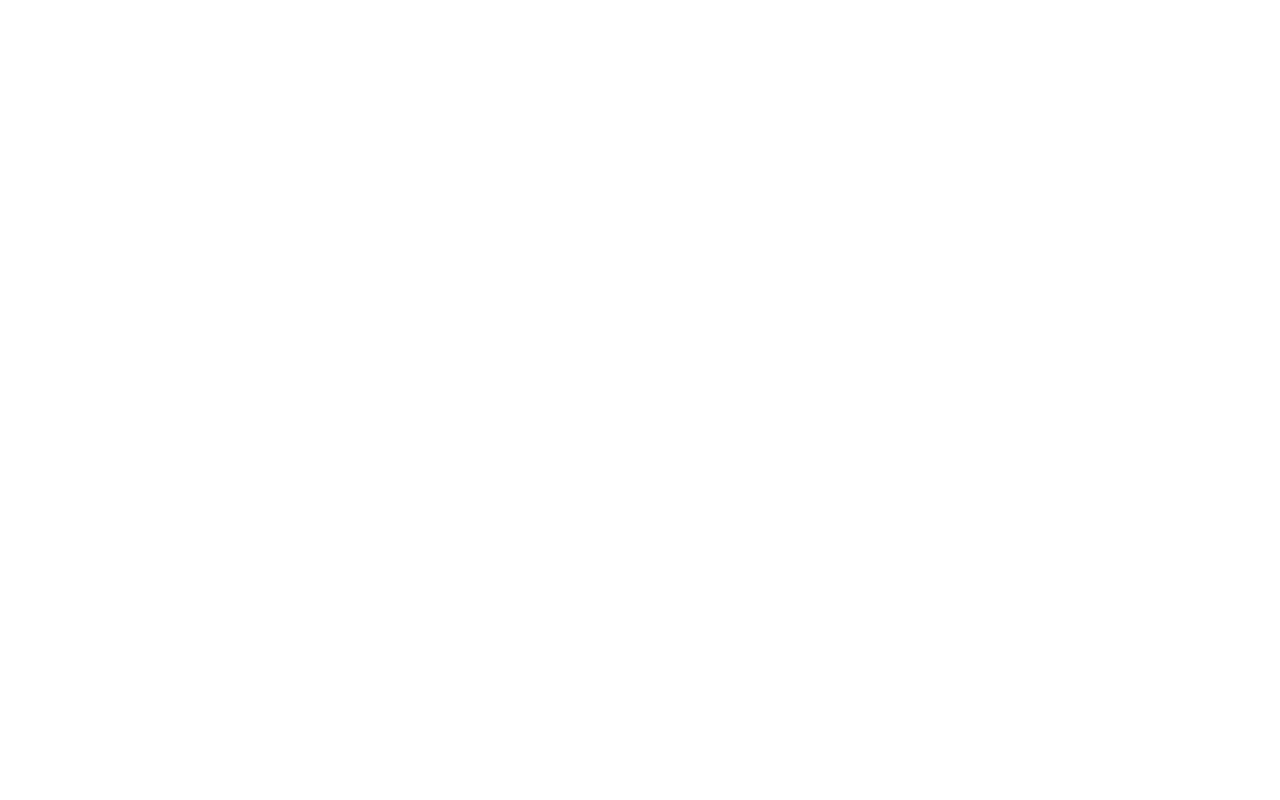
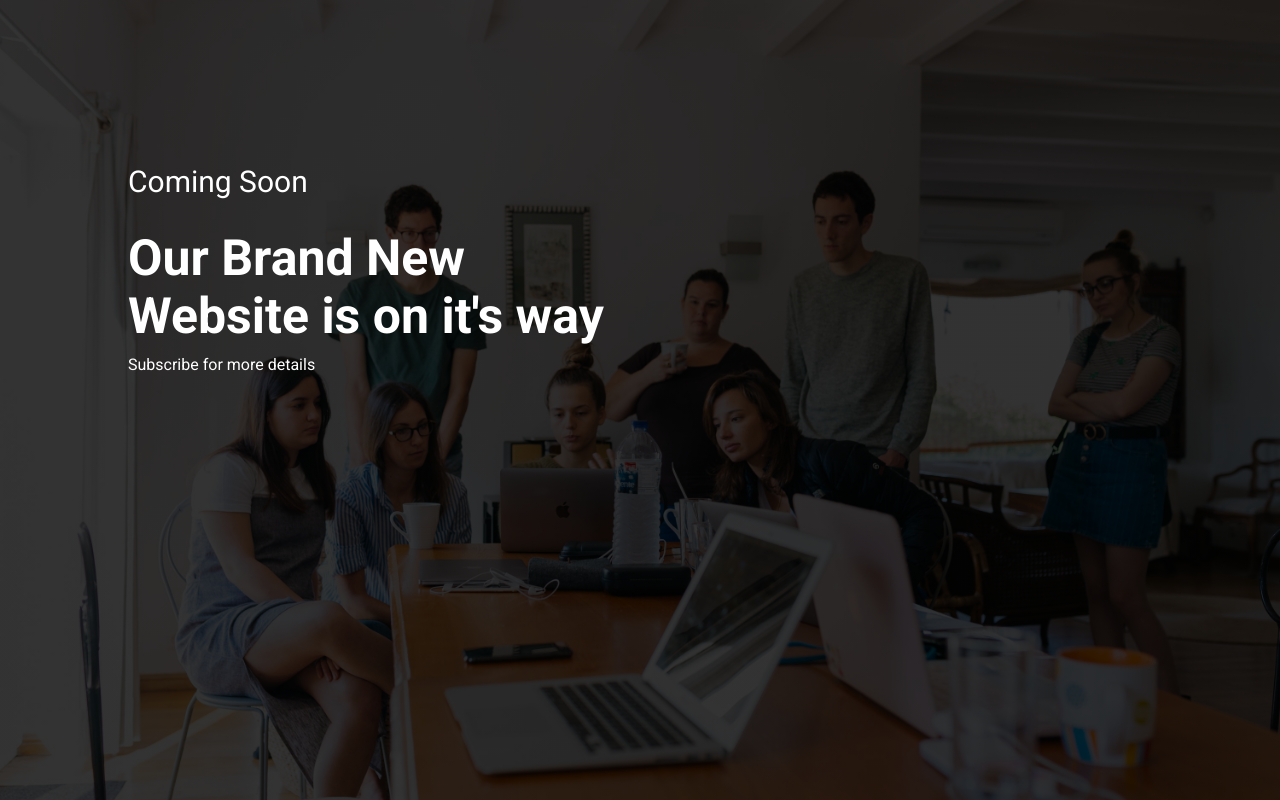
Before and after one commit to niks-nikhil-anand/Js_Interview_Questions_with_10_mini_projects, a plain HTML site: page email_subscription/index.html in a window 1280 px wide. Drawn offline with Linux system fonts and the light colour scheme.

Commit message:
modified the header section

```diff
--- a/email_subscription/index.html
+++ b/email_subscription/index.html
@@ -1,13 +1,20 @@
 <!DOCTYPE html>
 <html lang="en">
+
 <head>
     <meta charset="UTF-8">
     <meta name="viewport" content="width=device-width, initial-scale=1.0">
     <title>Email subscription</title>
     <link rel="stylesheet" href="style.css">
 </head>
+
 <body>
-
+    <div class="hero">
+        <h3>Coming Soon</h3>
+        <h1>Our Brand New<br>Website is on it's way</h1>
+        <p> Subscribe for more details</p>
+    </div>
     <script src="./script.js"></script>
 </body>
+
 </html>
--- a/email_subscription/style.css
+++ b/email_subscription/style.css
@@ -1,5 +1,29 @@
+@import url('https://fonts.googleapis.com/css2?family=Open+Sans:wght@400;600;800&family=Poppins:wght@300;400;500;800&family=Roboto:wght@400;700;900&display=swap');
 *{
     margin: 0;
     padding: 0;
     box-sizing: border-box;
+    font-family: 'Roboto', sans-serif;
 }
+
+.hero{
+    width: 100%;
+    height: 100vh;
+    background-image: linear-gradient(rgba(0 , 0 ,0 ,0.8) , rgba(0 , 0 ,0 ,0.8)),url(bg.jpg);
+    background-position: center;
+    background-size: cover;
+    padding: 10px 10%;
+    color: #fff;
+}
+.hero h3{
+    margin-top: 15%;
+    font-weight: 500;
+    font-size: 30px;
+}
+.hero h1{
+    margin-top: 30px;
+    font-size: 50px;
+}
+.hero p{
+    margin: 10px 0 50px;
+}
```
Also changed, not shown: email_subscription/bg.jpg (added).
